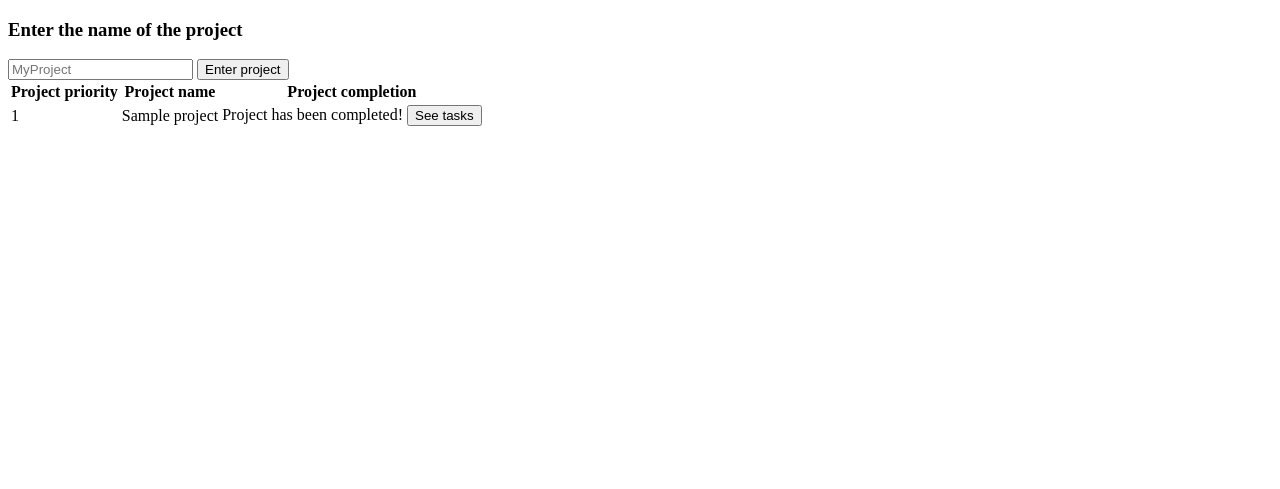
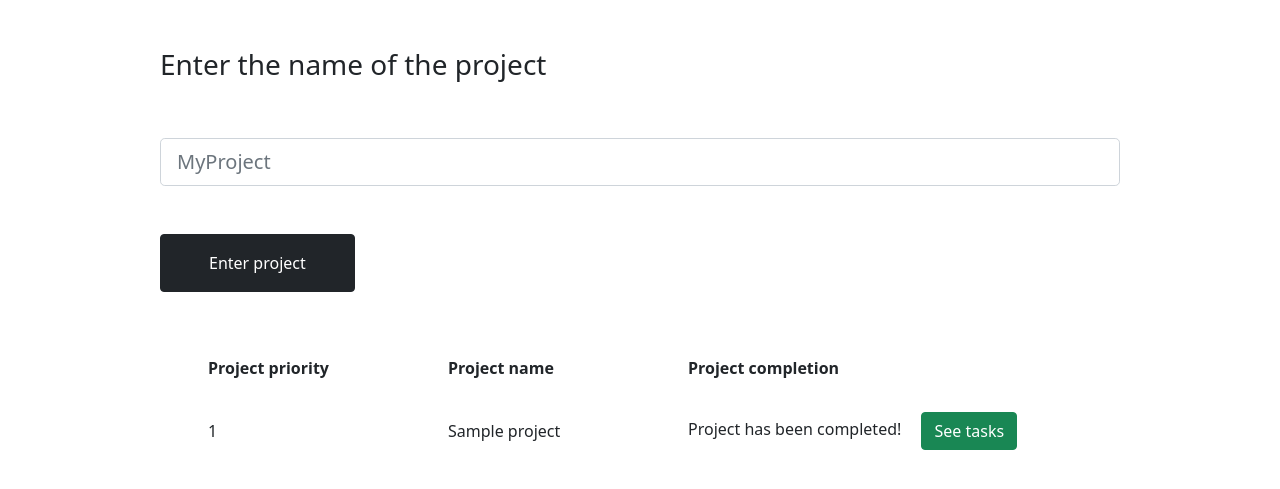
Before and after one commit to Jean-PierreNovak0612/TodoApp, a PHP site: page / in a window 1280 px wide. Shown: the top 489 px of the page. Run offline with PHP 8.4, Linux system fonts and the light colour scheme; tables that the repository leaves empty or names only in its code hold one stand-in row (values such as "Sample post").

Commit message:
Added bootstrap styling, project is done

```diff
--- a/inc/classes/Pages.php
+++ b/inc/classes/Pages.php
@@ -35,19 +35,18 @@
                 $data .= '?> ';
                 $data .= '<title>'.$name.'</title> ';
                 $data .= '</head> ';
-                $data .= '<body>';
+                $data .= '<body class="w-75 mx-auto mt-5">';
                 $data .= '<form class="addtolist"> ';
-                $data .= '<label for="listItem"><h3>Enter the next task</h3></label> ';
-                $data .= '<input type="text" id="listItem" placeholder="I need to do...." required="required"> ';
-                $data .= '<button type="submit">Enter project</button> ';
-                $data .= '<div class="success" style="display:none;"></div> ';
-                $data .= '<div class="error" style="display:none"></div> ';
+                $data .= '<label for="listItem" class="mb-5"><h3>Enter the next task</h3></label> ';
+                $data .= '<input type="text" id="listItem" placeholder="I need to do...." required="required" class="form-control form-control-lg mb-5"> ';
+                $data .= '<button type="submit" class="btn btn-dark py-3 px-5">Enter project</button> ';
+                $data .= '<div class="success alert alert-success mt-5" style="display:none;"></div> ';
                 $data .= '</form> ';
-                $data .= '<table> ';
+                $data .= '<table class="w-100 mt-5"> ';
                 $data .= '<tr> ';
-                $data .= '<th>Task priority</th> ';
-                $data .= '<th>Task</th> ';
-                $data .= '<th>Task completion</th> ';
+                $data .= '<th class="w-25 py-3 px-5">Task priority</th> ';
+                $data .= '<th class="w-50 py-3 px-5">Task</th> ';
+                $data .= '<th class="w-25 py-3 px-5">Task completion</th> ';
                 $data .= '</tr> ';
                 $data .= '<?php ';
                 $data .= '$con = DB::getConnection(); ';
@@ -58,10 +57,10 @@
                 $data .= '$iteration = 1; ';
                 $data .= 'while($data = $getTask->fetch()) : ?> ';
                 $data .= '<tr> ';
-                $data .= '<td><?php echo $iteration; $iteration++; ?></td> ';
-                $data .= '<td><?php echo $data["task"]; ?></td> ';
-                $data .= '<td><?php $id = $data["id"]; if($data["done"] == 0) : ?> ';
-                $data .= '<input type="checkbox" id="<?php echo $id; ?>"> ';
+                $data .= '<td class="w-25 py-3 px-5"><?php echo $iteration; $iteration++; ?></td> ';
+                $data .= '<td class="w-50 py-3 px-5"><?php echo $data["task"]; ?></td> ';
+                $data .= '<td class="w-25 py-3 px-5 text-center"><?php $id = $data["id"]; if($data["done"] == 0) : ?> ';
+                $data .= '<input class="form-check-input" type="checkbox" id="<?php echo $id; ?>"> ';
                 $data .= '<?php else : ?> ';
                 $data .= '<input type="checkbox" checked id="<?php echo $id; ?>"> ';
                 $data .= '<?php endif ?> ';
--- a/inc/header.php
+++ b/inc/header.php
@@ -9,3 +9,4 @@
 <meta http-equiv="X-UA-Compatible" content="IE=edge">
 <meta name="viewport" content="width=device-width, initial-scale=1.0">
 <script src="https://code.jquery.com/jquery-3.6.0.js" integrity="sha256-H+K7U5CnXl1h5ywQfKtSj8PCmoN9aaq30gDh27Xc0jk=" crossorigin="anonymous"></script>
+<link href="https://cdn.jsdelivr.net/npm/bootstrap@5.0.0-beta2/dist/css/bootstrap.min.css" rel="stylesheet" integrity="sha384-BmbxuPwQa2lc/FVzBcNJ7UAyJxM6wuqIj61tLrc4wSX0szH/Ev+nYRRuWlolflfl" crossorigin="anonymous">
--- a/index.php
+++ b/index.php
@@ -16,22 +16,22 @@
     ?>
     <title>Selection menu</title>
 </head>
-<body>
+<body class="w-75 mx-auto mt-5">
     <!-- Creating the GUI for adding project -->
     <form class="addproject">
-        <label for="projectName"><h3>Enter the name of the project</h3></label>
-        <input type="text" id="projectName" placeholder="MyProject" required="required">
-        <button type="submit">Enter project</button>
-        <div class="success" style="display:none;"></div>
-        <div class="error" style="display:none"></div>
+        <label for="projectName" class="mb-5"><h3>Enter the name of the project</h3></label>
+        <input type="text" id="projectName" placeholder="MyProject" required="required" class="form-control form-control-lg mb-5">
+        <button type="submit" class="btn btn-dark py-3 px-5">Enter project</button>
+        <div class="success alert alert-success mt-5" style="display:none;"></div>
+        <div class="error alert alert-danger mt-5" style="display:none"></div>
     </form>
 
     <!-- This table will display all currentaly existing projects in the database -->
-    <table>
+    <table class="w-100 mt-5">
         <tr>
-            <th>Project priority</th>
-            <th>Project name</th>
-            <th>Project completion</th>
+            <th class="w-25 py-3 px-5">Project priority</th>
+            <th class="w-25 py-3 px-5">Project name</th>
+            <th class="w-50 py-3 px-5">Project completion</th>
         </tr>
         <?php
             // Getting all project names and their completion levels from database
@@ -43,12 +43,12 @@
             while($data = $getProjects->fetch()) :
         ?>
         <tr>
-            <td><?php echo $iteration; $iteration++; ?></td>
-            <td><?php $projectName = $data['name']; echo $projectName; ?></td>
-            <td><?php if($data['done'] == 0) : ?>
-            Project is not complete yet! <button class="continue" onclick="getName('<?php echo $projectName ?>')">Complete Project</button>
+            <td class="w-25 py-3 px-5"><?php echo $iteration; $iteration++; ?></td>
+            <td class="w-25 py-3 px-5"><?php $projectName = $data['name']; echo $projectName; ?></td>
+            <td class="w-50 py-3 px-5"><?php if($data['done'] == 0) : ?>
+            Project is not complete yet! <button class="continue btn btn-danger ms-3" onclick="getName('<?php echo $projectName ?>')">Complete Project</button>
             <?php else : ?>
-            Project has been completed! <button class="continue" onclick="getName('<?php echo $projectName ?>')">See tasks</button>
+            Project has been completed! <button class="continue btn btn-success ms-3" onclick="getName('<?php echo $projectName ?>')">See tasks</button>
             <?php endif ?></td>
         </tr>
         <?php endwhile ?>
```
Also changed, not shown: projectData/Hello.php (+1 -1 lines), projectData/Test.php (added, +1 -0 lines).
